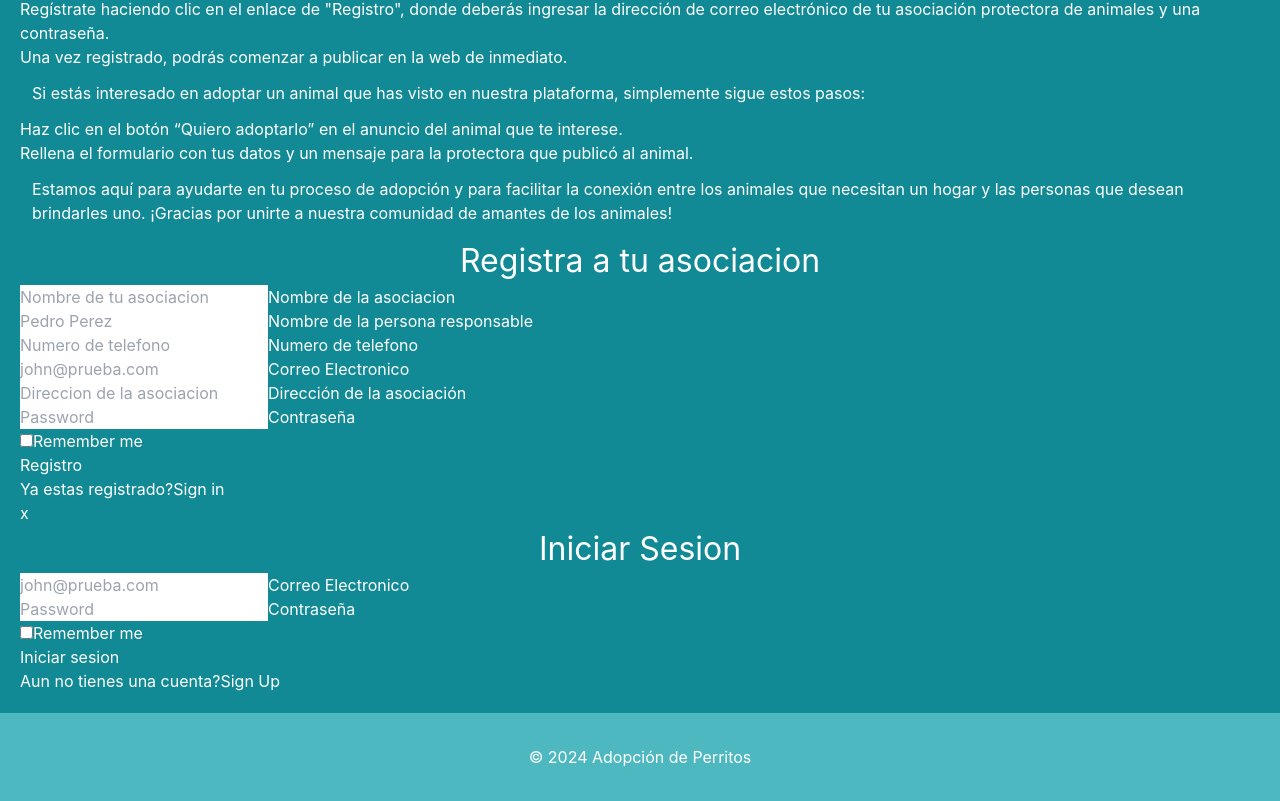
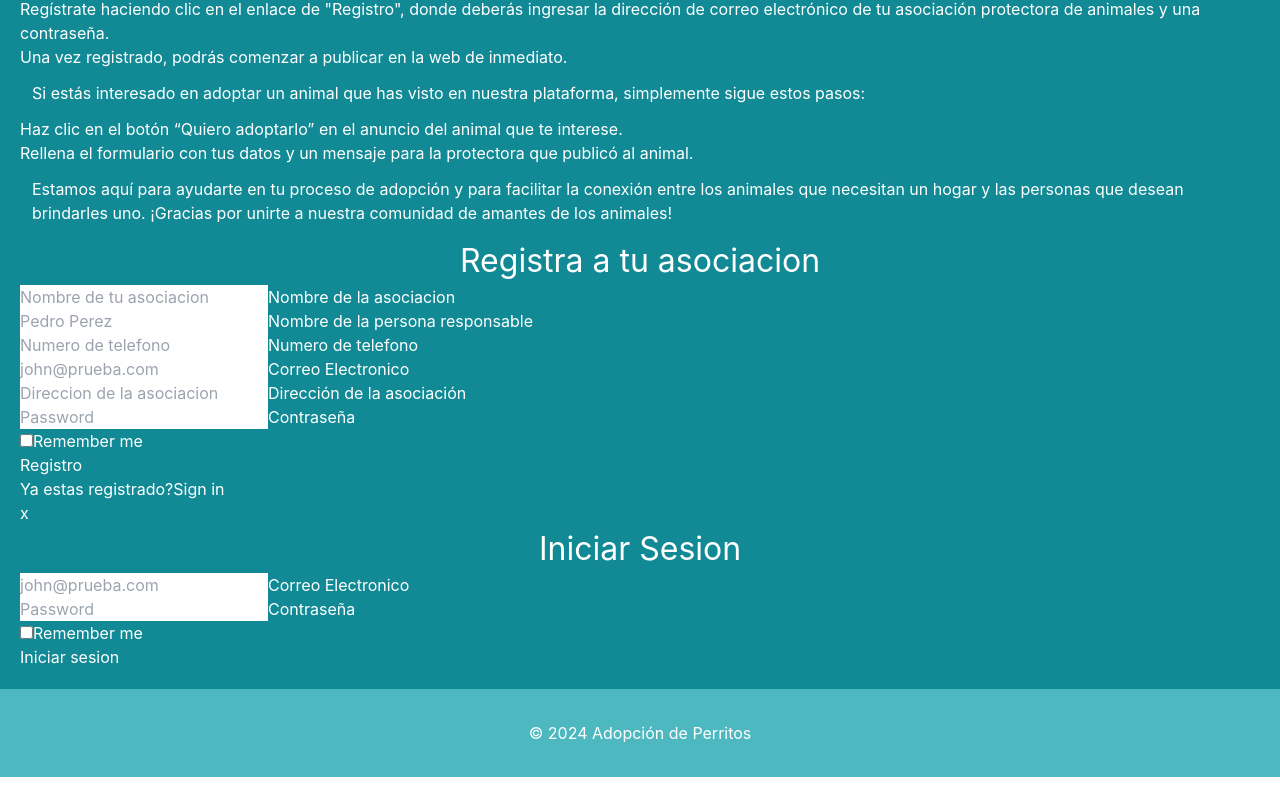
Before and after one commit to The-Asintota/api-adopcion-mascotas, a React (Vite) app in the folder adopcion-perritos/: page /shelters in a window 1280 px wide. Shown: the part 479-1280 px from the top of the page. After the commit the page ends 1256 px from the top, so only its background shows below. Built offline with nearby package versions, Linux system fonts and the light colour scheme.

Commit message:
signIn form ready, but without overlay

```diff
--- a/adopcion-perritos/src/components/Forms/SignIn/SignIn.jsx
+++ b/adopcion-perritos/src/components/Forms/SignIn/SignIn.jsx
@@ -67,12 +67,7 @@ const SignIn = ({ isActive, onClose }) => {
               Iniciar sesion
             </button>
           </form>
-          <div className="text-center text-gray-300">
-            Aun no tienes una cuenta?
-            <a className="text-[#118A95] hover:underline" href="#">
-              Sign Up
-            </a>
-          </div>
+
         </div>
       </div>
     </div>
```
